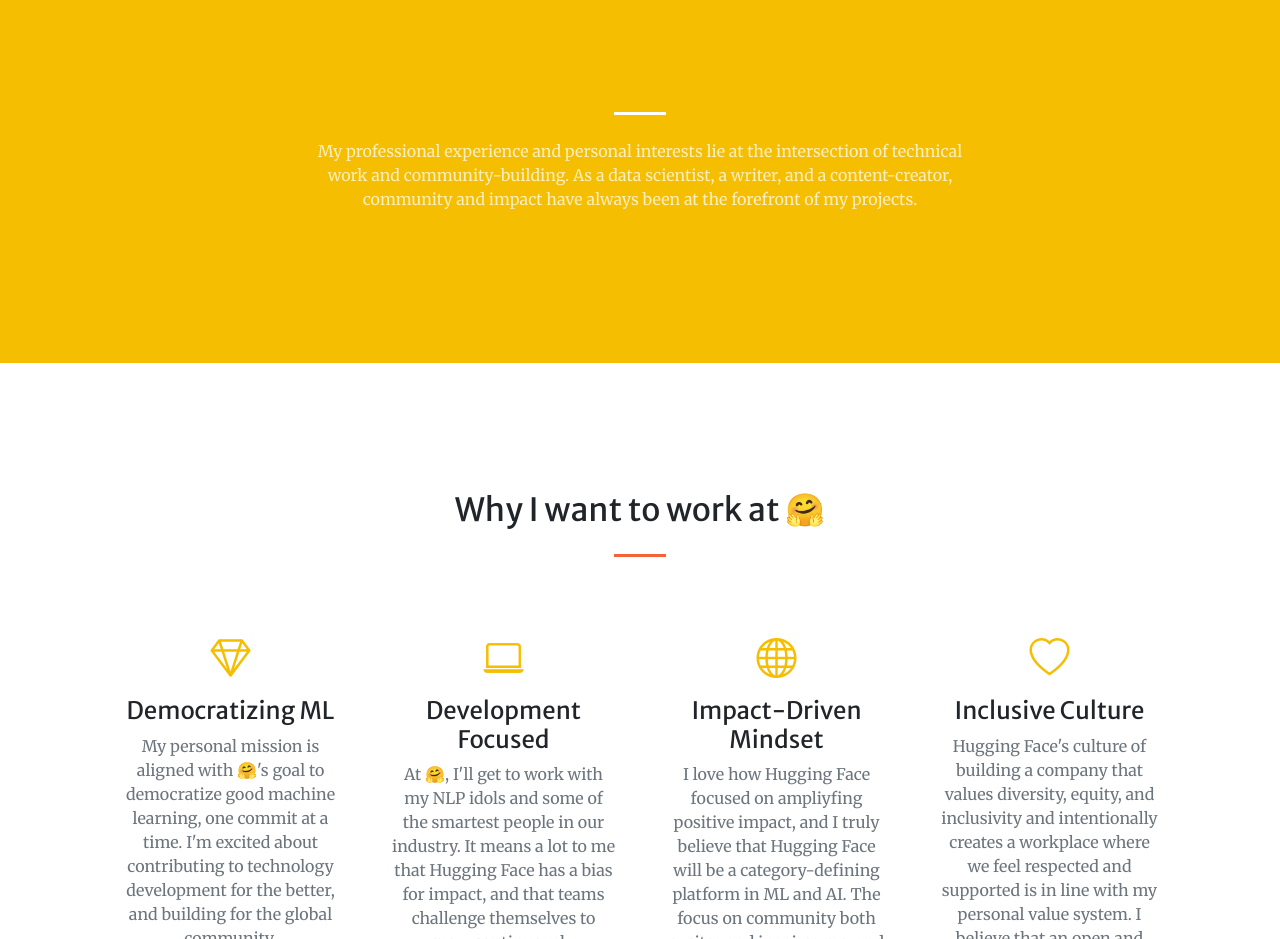
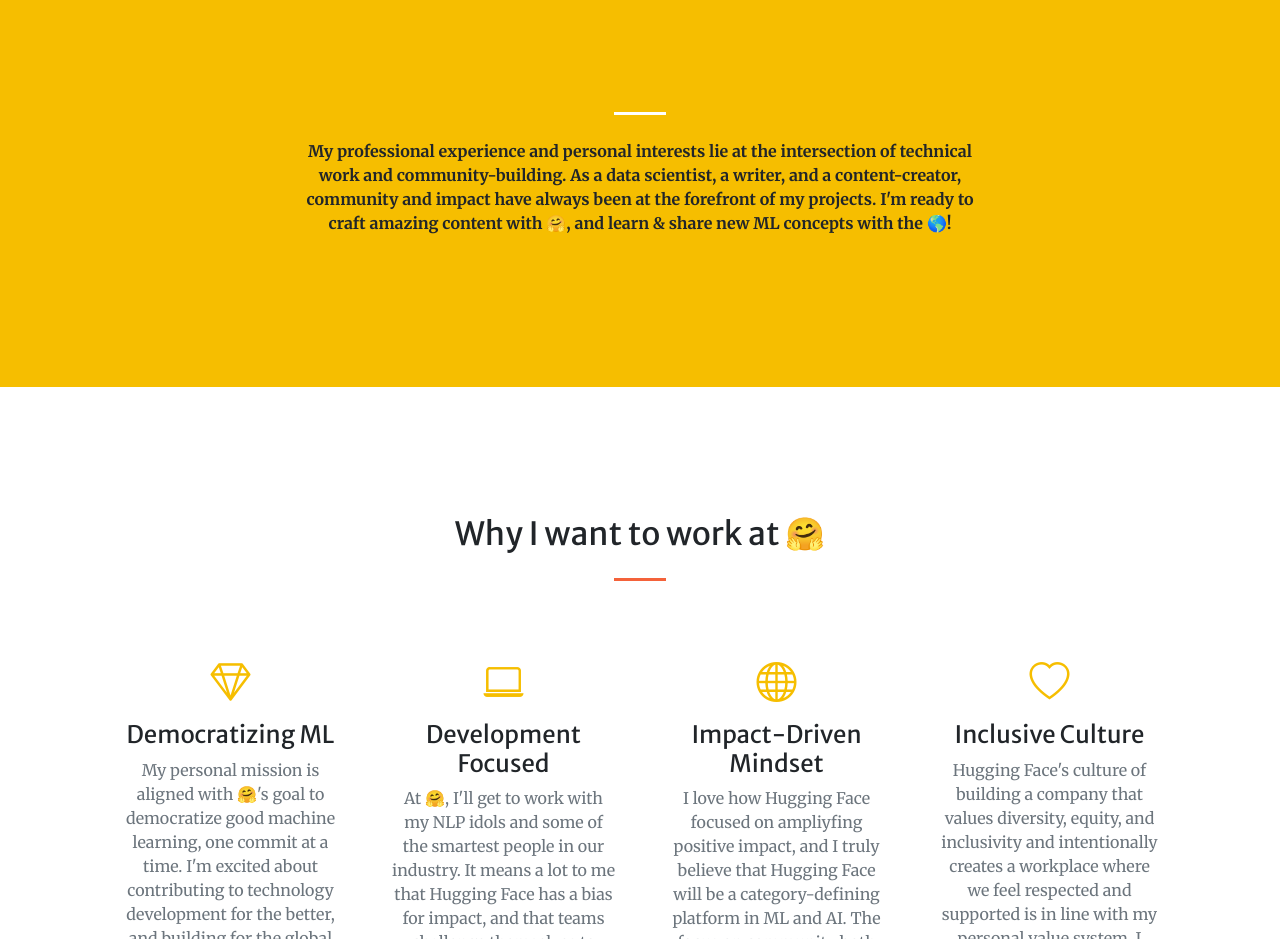
Before and after one commit to angelaaaateng/yournewesthire.github.io, a plain HTML site: page index.html in a window 1280 px wide. Shown: the part 840-1779 px from the top of the page. Drawn offline with nearby package versions, Linux system fonts and the light colour scheme; some packages are replaced by stand-ins of ours; a script that the page names is missing.

Commit message:
Update index.html

```diff
--- a/index.html
+++ b/index.html
@@ -32,7 +32,7 @@
                     <ul class="navbar-nav ms-auto my-2 my-lg-0">
                         <li class="nav-item"><a class="nav-link" href="#about">Introduction</a></li>
                         <li class="nav-item"><a class="nav-link" href="#services">Why 🤗?</a></li>
-                        <li class="nav-item"><a class="nav-link" href="#portfolio">Amber & 🤗</a></li>
+                        <li class="nav-item"><a class="nav-link" href="#why">Amber & 🤗</a></li>
                         <li class="nav-item"><a class="nav-link" href="#contact">Get in Touch!</a></li>
                     </ul>
                 </div>
@@ -60,8 +60,9 @@
                     <div class="col-lg-8 text-center">
                         <!-- <h2 class="text-white mt-0">We've got what you need!</h2> -->
                         <hr class="divider divider-light" />
-                        <p class="text-white-75 mb-4">My professional experience and personal interests lie at the intersection of technical work and community-building.
+                        <p class="text-black-75 mb-4"><b>My professional experience and personal interests lie at the intersection of technical work and community-building.
                             As a data scientist, a writer, and a content-creator, community and impact have always been at the forefront of my projects.
+                            I'm ready to craft amazing content with 🤗, and learn & share new ML concepts with the 🌎! </b>
                         </p>
                         <!-- <a class="btn btn-light btn-xl" href="#services">Get Started!</a> -->
                     </div>
```
